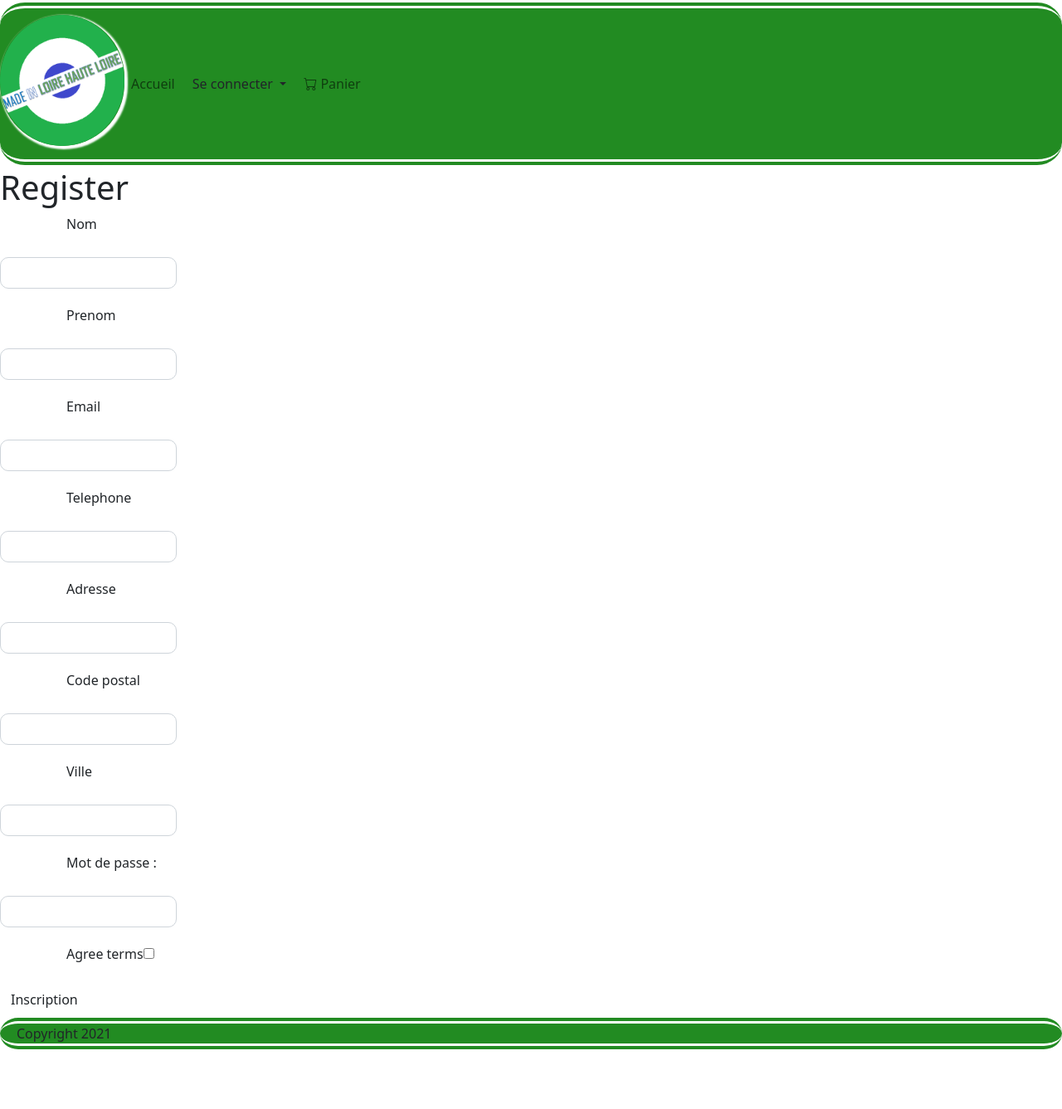
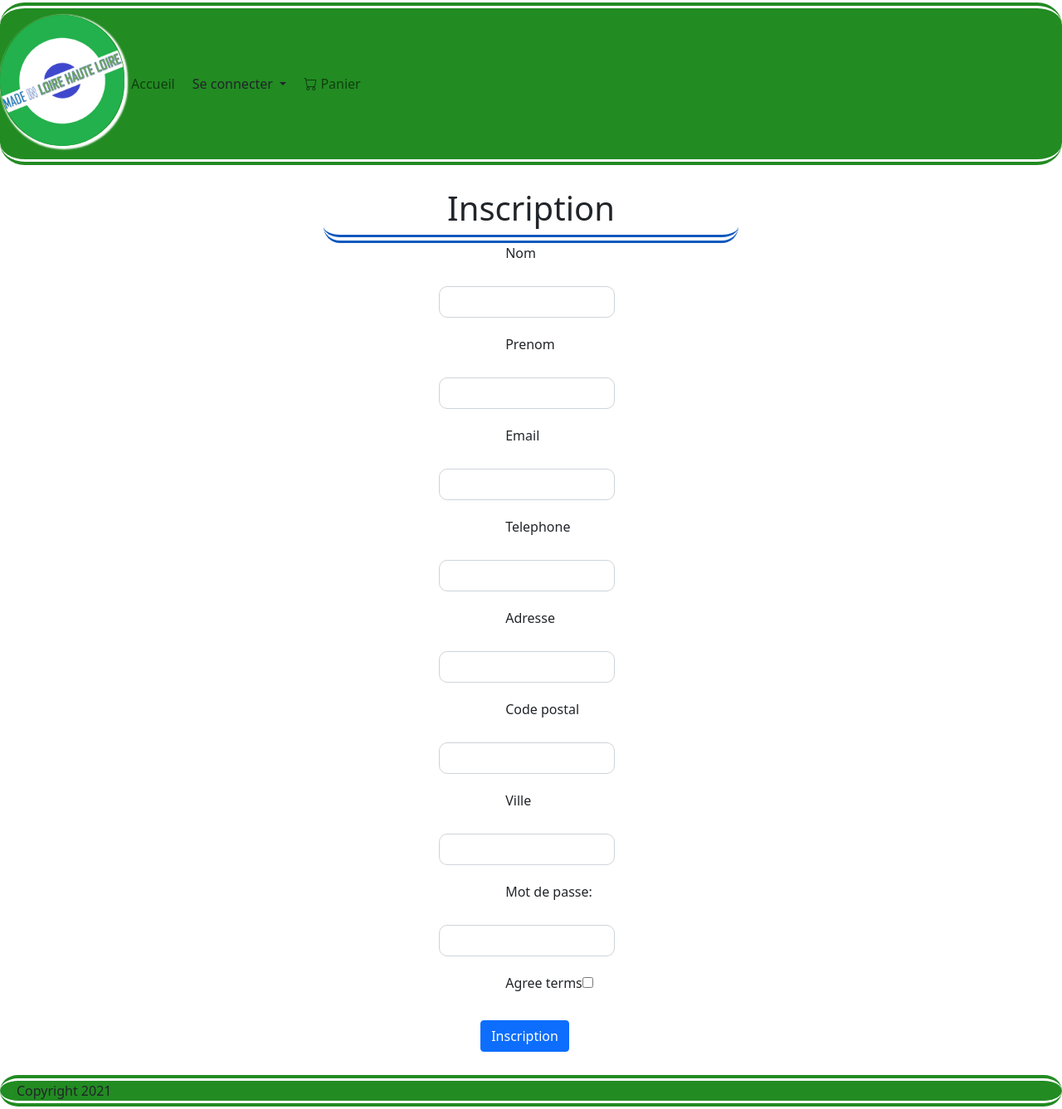
Before and after one commit to thibault-f42/Made-in-haute-loire, a Symfony app: template templates/registration/inscription.html.twig in a window 1280 px wide. Shown: the whole page at 83% size. Before the commit the page ends 1265 px from the top, so only its background shows below. Run offline with Twig, Linux system fonts and the light colour scheme; the template is opened without the code that fills it, so the values that code supplies are empty; form fields are guessed from the names that the template uses; some libraries are stand-ins or nearby versions.

Commit message:
Vendredi Matin

```diff
--- a/public/css/made-in-loire.css
+++ b/public/css/made-in-loire.css
@@ -3,6 +3,12 @@ body
     display: flex;
     background-color: #FFFFFF;
     flex-direction: column;
+}
+.filtreAccueil
+{
+    flex-direction: row;
+    height: 200px;
+
 }
 
 .choix
@@ -61,7 +67,7 @@ section
 .boutonRecherche
 {
     text-align: center;
-    margin-bottom: 20px;
+    margin-top: 20px;
     margin-left: 250px;
     margin-right: 250px;
 }
@@ -183,7 +189,10 @@ img
     border-radius: 30px;
     margin-bottom: 25px;
 }
-
+h2
+{
+    font-family: "Times New Roman";
+}
 h3
 {
 
@@ -197,30 +206,39 @@ section
     justify-content: center;
     align-items: center;
     flex-direction: column;
+    margin-bottom: 30px;
+    margin-top: 30px;
 }
 
 article
 {
-    margin: 30px 50px;
+
     padding: 20%;
     border-top: 10px double #0D58BE;
     border-bottom: 10px double #0D58BE;
     border-radius: 30px;
 
+    text-align: center;
+
     display: flex;
     justify-content: center;
     flex-direction: column;
+    height: 550px;
+    width: 550px;
 }
 
 h3, .card, .card-body, .card-text, a, img
 {
     margin-left: auto;
     margin-right: auto;
+
+
 }
 
 section, .card, .card-body, .card-text, a, img, h3
 {
-    display: block;
+   display: block;
+    justify-content: center;
     margin-left: auto;
     margin-right: auto;
 }
@@ -232,3 +250,39 @@ section, .card, .card-body, .card-text, a, img, h3
         margin: auto;
     }
 }
+
+/** CSS inscription.html.twig **/
+
+.formulaireInscription, .h1Inscription
+{
+    width: 1270px;
+    display: flex;
+    flex-direction: row;
+    justify-content: center;
+    align-items: center;
+}
+
+.h1Inscription
+{
+    width: 500px;
+    margin-left: 390px;
+
+    margin-top: 25px;
+    border-bottom: 10px double #0D58BE;
+    border-radius: 20px;
+
+}
+.boutonInscription
+{
+    margin-left: 50px;
+    margin-top: 25px;
+    margin-bottom: 25px;
+}
+
+/** CSS Panier index.html.twig **/
+
+.h1VotrePanier
+{
+    width: 1000px;
+    height: 350px;
+}
--- a/templates/registration/inscription.html.twig
+++ b/templates/registration/inscription.html.twig
@@ -7,26 +7,48 @@
     {% for flashError in app.flashes('verify_email_error') %}
         <div class="alert alert-danger" role="alert">{{ flashError }}</div>
     {% endfor %}
+    <div class="">
+        <div class="h1Inscription">
+            <h1>Inscription</h1>
+        </div>
+        <div class="formulaireInscription">
 
-    <h1>Register</h1>
 
                 <div class="col-2">
                 {{ form_start(registrationForm) }}
-
+                  <div class="registrationFormNom">
                 {{ form_row(registrationForm.nom) }}
+                  </div>
+                        <div class="registrationFormPrenom">
                     {{ form_row(registrationForm.prenom) }}
+                        </div>
+                            <div class="registrationFormEmail">
                         {{ form_row(registrationForm.email) }}
+                            </div>
+                                <div class="registrationFormTelephone">
                             {{ form_row(registrationForm.telephone) }}
+                                </div>
+                                    <div class="registrationFormAdresse">
                                 {{ form_row(registrationForm.adresse) }}
+                                    </div>
+                                        <div class="registrationFormEmail">
                                         {{ form_row(registrationForm.codePostal) }}
+                                        </div>
+                                            <div class="registrationFormEmail">
                                         {{ form_row(registrationForm.ville) }}
+                                            </div>
+                                                <div class="registrationFormEmail">
                                     {{ form_row(registrationForm.plainPassword, {
-        label: 'Mot de passe : '
+                                        label: 'Mot de passe: '
                                     }) }}
+                                                </div>
                 {{ form_row(registrationForm.agreeTerms) }}
-
-        <button type="submit" class="btn">Inscription</button>
+                <div class="boutonInscription">
+                    <button type="submit" class="btn btn-primary">Inscription</button>
+                </div>
                 {{ form_end(registrationForm) }}
+                </div>
+    </div>
     </div>
 
     {% block javascripts %}
```
Also changed, not shown: templates/Accueil.html.twig (+14 -16 lines), templates/Panier/index.html.twig (+27 -13 lines). Lines whose indentation alone changed are shown as unchanged.
